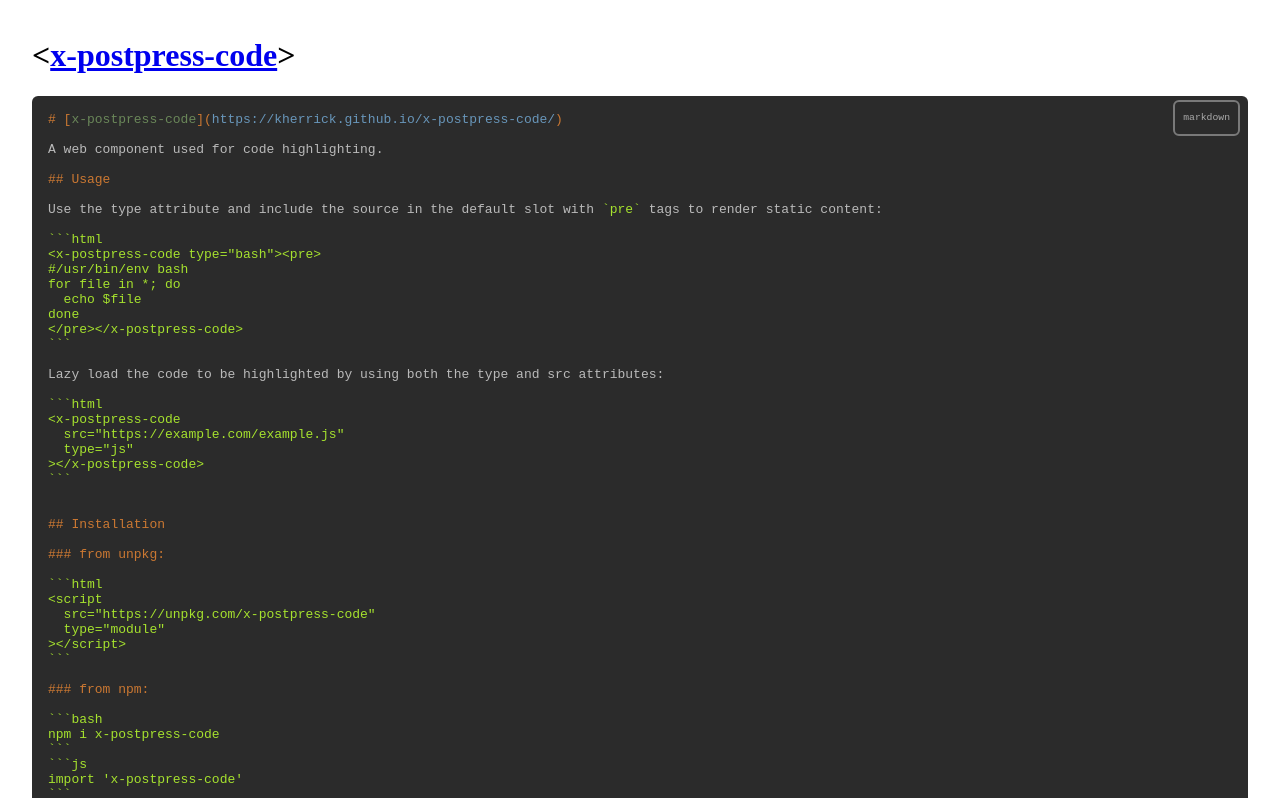
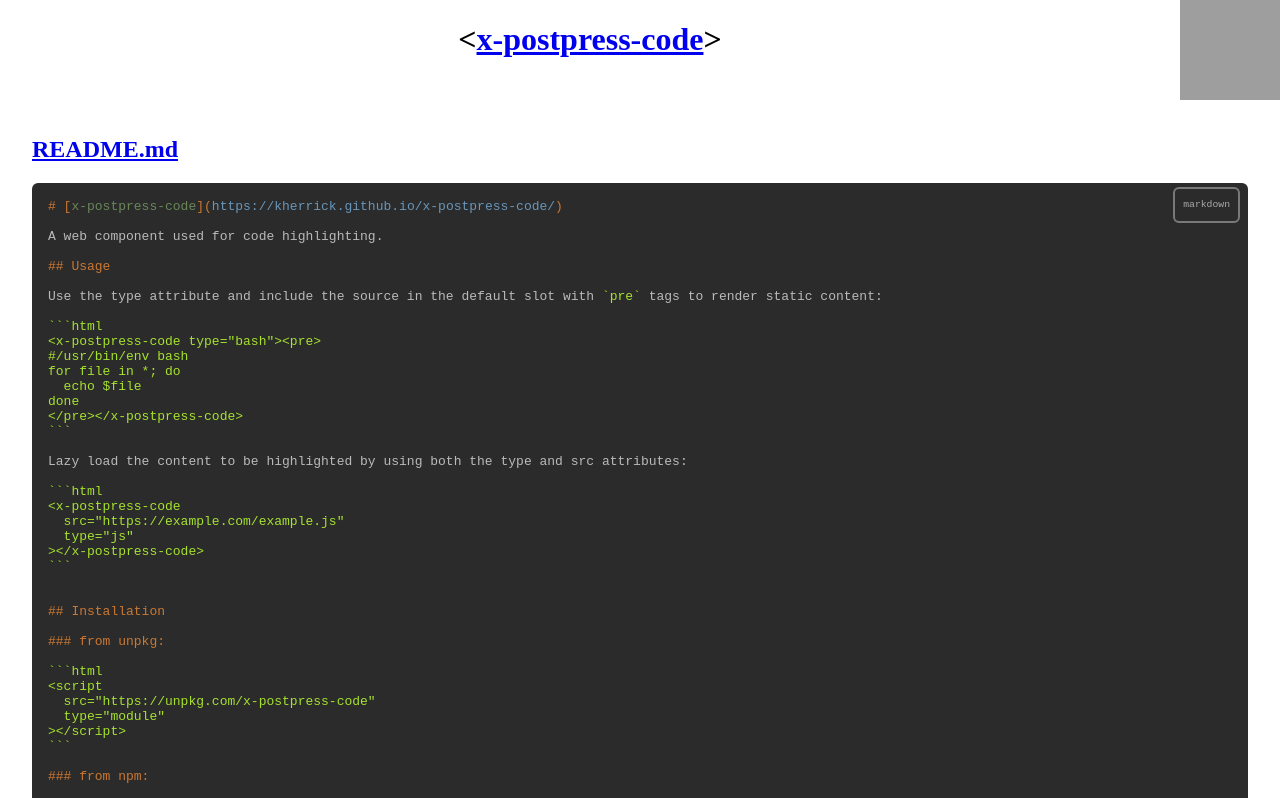
Before and after one commit to kherrick/x-postpress-code, a website built with webpack: page index.html in a window 1280 px wide. Shown: the top 798 px of the page. Built offline with nearby package versions, Linux system fonts and the light colour scheme; no server answers; grey boxes are pictures that could not be loaded.

Commit message:
update README.md, gh-pages, and npm start script

```diff
--- a/index.html
+++ b/index.html
@@ -6,7 +6,7 @@
   <title>x-postpress-code</title>
   <style>
     html, body {
-      margin: 1rem;
+      margin: 0;
       padding: 0;
     }
     x-postpress-code:not(:first-child) {
@@ -16,11 +16,42 @@
       display: block;
       white-space: pre;
     }
+    header {
+      display: flex;
+    }
+    header > h1 {
+      flex: 1;
+      text-align: center;
+    }
+    header > a {
+       text-align: right;
+    }
+    main {
+      margin: 2rem;
+    }
   </style>
 </head>
 <body>
+  <header>
     <h1>&lt;<a href="https://github.com/kherrick/x-postpress-code">x-postpress-code</a>&gt;</h1>
+    <a href="https://github.com/kherrick/x-postpress-code/">
+      <img
+        alt="Fork me on GitHub"
+        class="attachment-full size-full"
+        data-recalc-dims="1"
+        height="100"
+        loading="lazy"
+        src="https://github.blog/wp-content/uploads/2008/12/forkme_right_green_007200.png?resize=100%2C100"
+        width="100"
+      >
+    </a>
+  </header>
+  <main>
+    <h2><a href="https://raw.githubusercontent.com/kherrick/x-postpress-code/master/README.md">README.md</a></h2>
     <x-postpress-code type="markdown" src="https://raw.githubusercontent.com/kherrick/x-postpress-code/master/README.md"></x-postpress-code>
+
+    <h2>Examples:</h2>
+    <h3>Static Content:</h3>
     <x-postpress-code type="html"><pre>
 &lt;html&gt;
 &lt;body&gt;
@@ -35,8 +66,7 @@
     &lt;/script&gt;
   &lt;/x-php&gt;
 &lt;/body&gt;
-&lt;/html&gt;
-  </pre></x-postpress-code>
+&lt;/html&gt;</pre></x-postpress-code>
     <x-postpress-code type="php"><pre>#!/usr/bin/env php
 &#x3C;?php
 $filename=&#x22;filename&#x22;;
@@ -51,7 +81,10 @@
 for file in *; do
   echo $file
 done</pre></x-postpress-code>
+
+    <h3>Lazy Loaded Content:</h3>
     <x-postpress-code type="js" src="https://gist.githubusercontent.com/kherrick/8bc01d42bfd81d3d6285859411597586/raw/2560237178dfc64ed9bc76f8becf3abed7bb19d7/simple-promise.js"></x-postpress-code>
+    </main>
 <script type="module" src="https://unpkg.com/x-postpress-code@1.0.0/dist/x-postpress-code.js"></script>
 </body>
 </html>
--- a/package.json
+++ b/package.json
@@ -1,6 +1,6 @@
 {
   "name": "x-postpress-code",
-  "version": "1.0.2",
+  "version": "1.0.3",
   "description": "A web component used for code highlighting.",
   "homepage": "https://kherrick.github.io/x-postpress-code/",
   "repository": {
@@ -11,7 +11,7 @@
   "files": ["dist"],
   "scripts": {
     "build": "webpack --env prod --config ./webpack.config.cjs --progress",
-    "start": "webpack serve --env dev --config ./webpack.config.cjs --mode development --host 0.0.0.0 --port 8088",
+    "start": "webpack serve --env dev --config ./webpack.config.cjs --mode development --host 0.0.0.0 --port 8088 --open firefox",
     "prepublishOnly": "npm run build"
   },
   "author": "x-postpress-code",
```
Also changed, not shown: README.md. Lines whose indentation alone changed are shown as unchanged.
